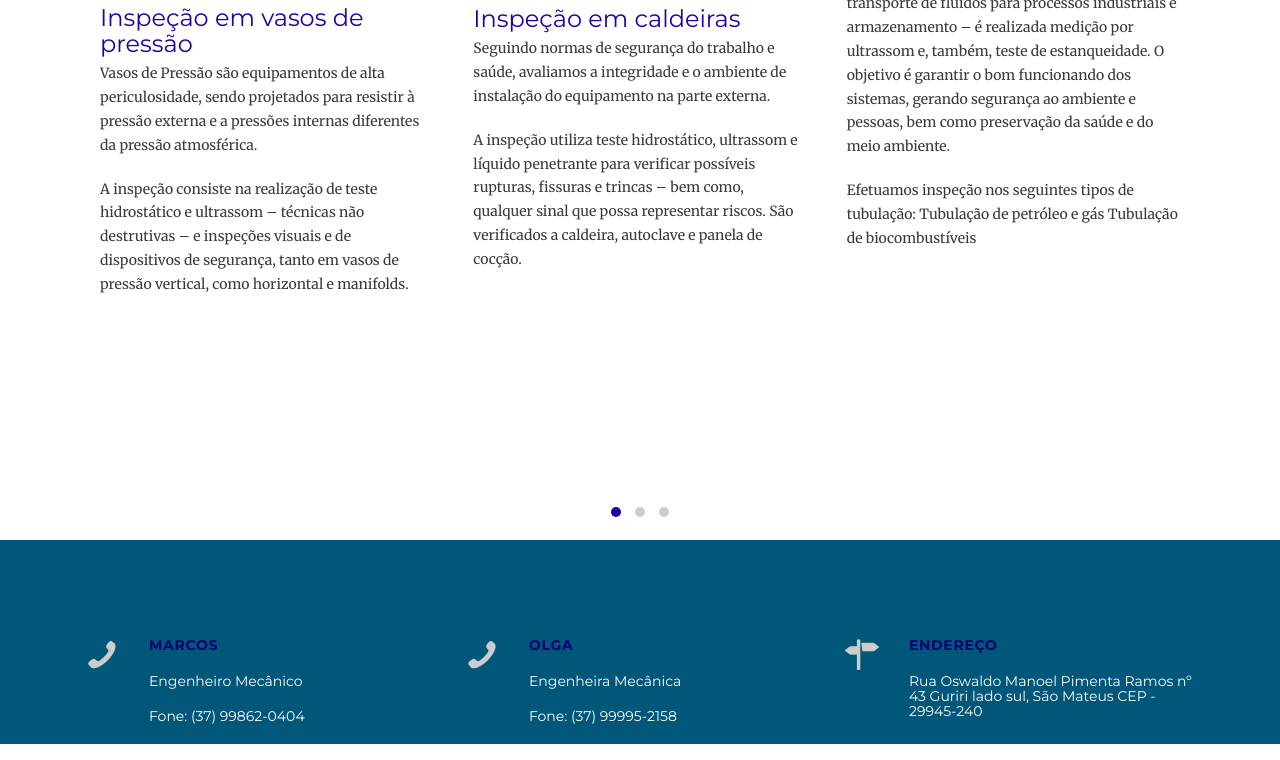
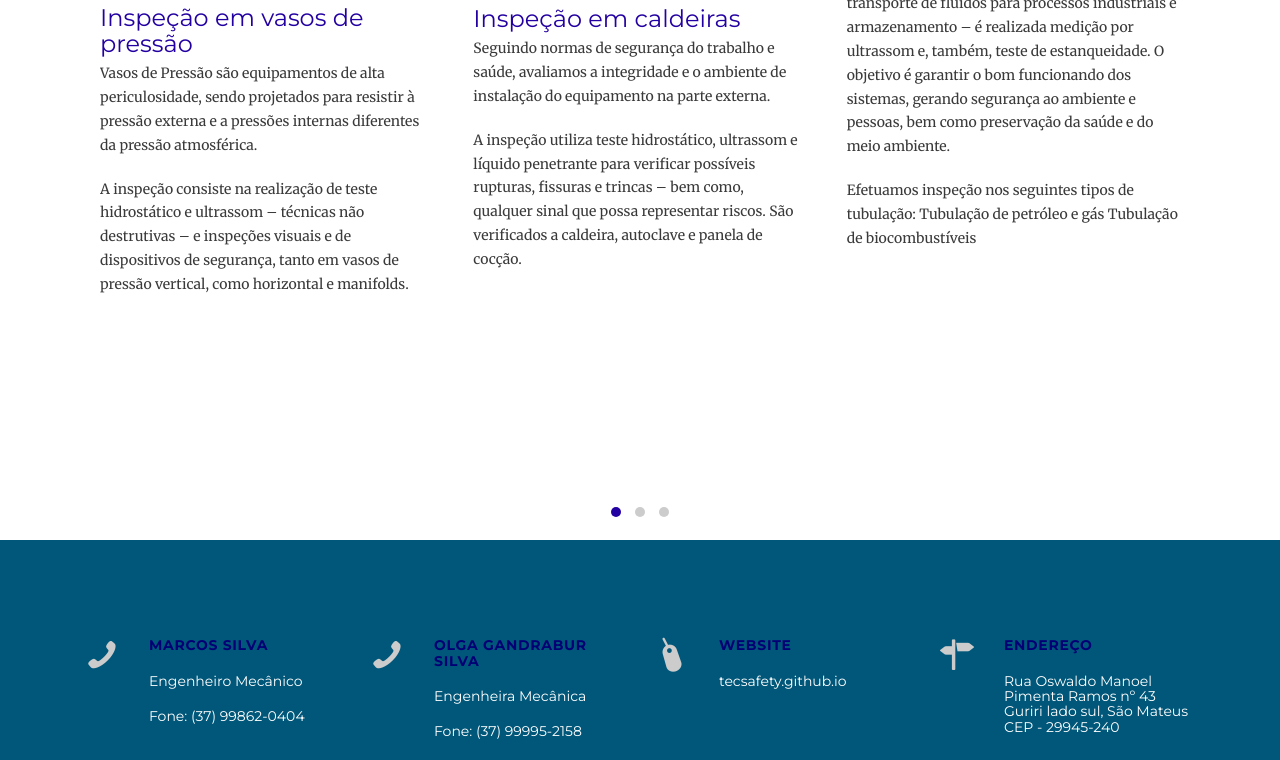
Before and after one commit to ualaci/tecsafety-Website, a plain HTML site: page index.html in a window 1280 px wide. Shown: the part 1118-1878 px from the top of the page. Drawn offline with Linux system fonts and the light colour scheme; files whose address does not match are found by name.

Commit message:
Update index.html

```diff
--- a/index.html
+++ b/index.html
@@ -182,28 +182,38 @@
 			<div class="gtco-container">
 				<div class="row">
 
-					<div class="col-md-4">
+					<div class="col-md-3">
 						<div class="feature-left">
 							<i class="icon-phone icon"></i>
 							<div class="copy">
-								<h3>Marcos</h3>
+								<h3>Marcos Silva</h3>
 								<p><h5>Engenheiro Mecânico</h5></p>
 								<p><h5>Fone: (37) 99862-0404</h5> </p>
 							</div>
 						</div>
 					</div>
 
-					<div class="col-md-4">
+					<div class="col-md-3">
 						<div class="feature-left">
 							<i class="icon-phone icon"></i>
 							<div class="copy">
-								<h3>Olga</h3>
+								<h3>Olga Gandrabur Silva</h3>
 								<p><h5>Engenheira Mecânica</h5></p>
 								<p><h5>Fone: (37) 99995-2158</h5> </p>
 							</div>
 						</div>
 					</div>
-					<div class="col-md-4">
+					<div class="col-md-3">
+						<div class="feature-left">
+							<i class="icon-mouse icon"></i>
+							<div class="copy">
+								<h3>WebSite</h3>
+								<p><h5>tecsafety.github.io</h5></p>
+							</div>
+						</div>
+					</div>
+
+					<div class="col-md-3">
 						<div class="feature-left">
 							<i class="icon-address icon"></i>
 							<div class="copy">
@@ -212,6 +222,7 @@
 							</div>
 						</div>
 					</div>
+
 				</div>
 			</div>
 		</footer>
```
